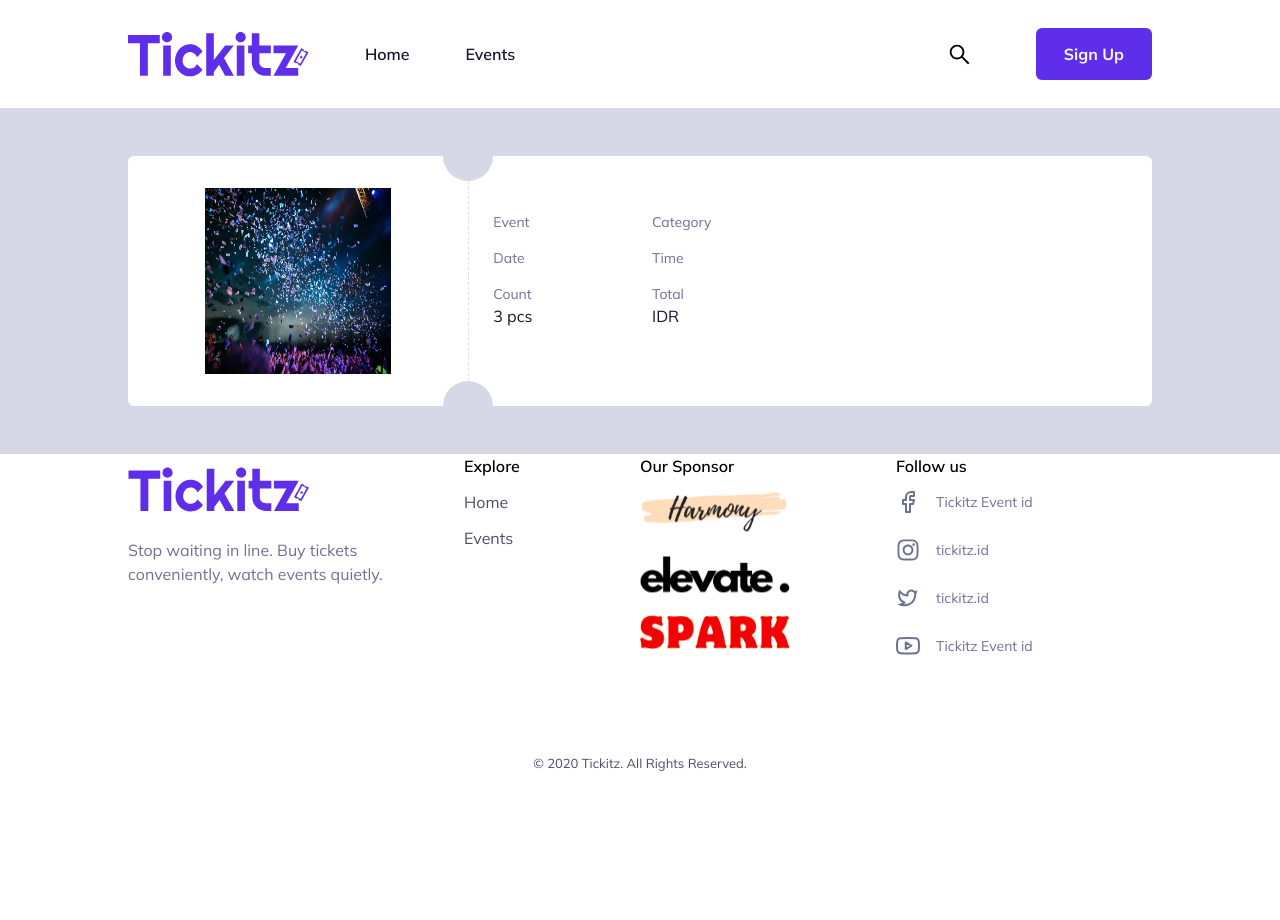
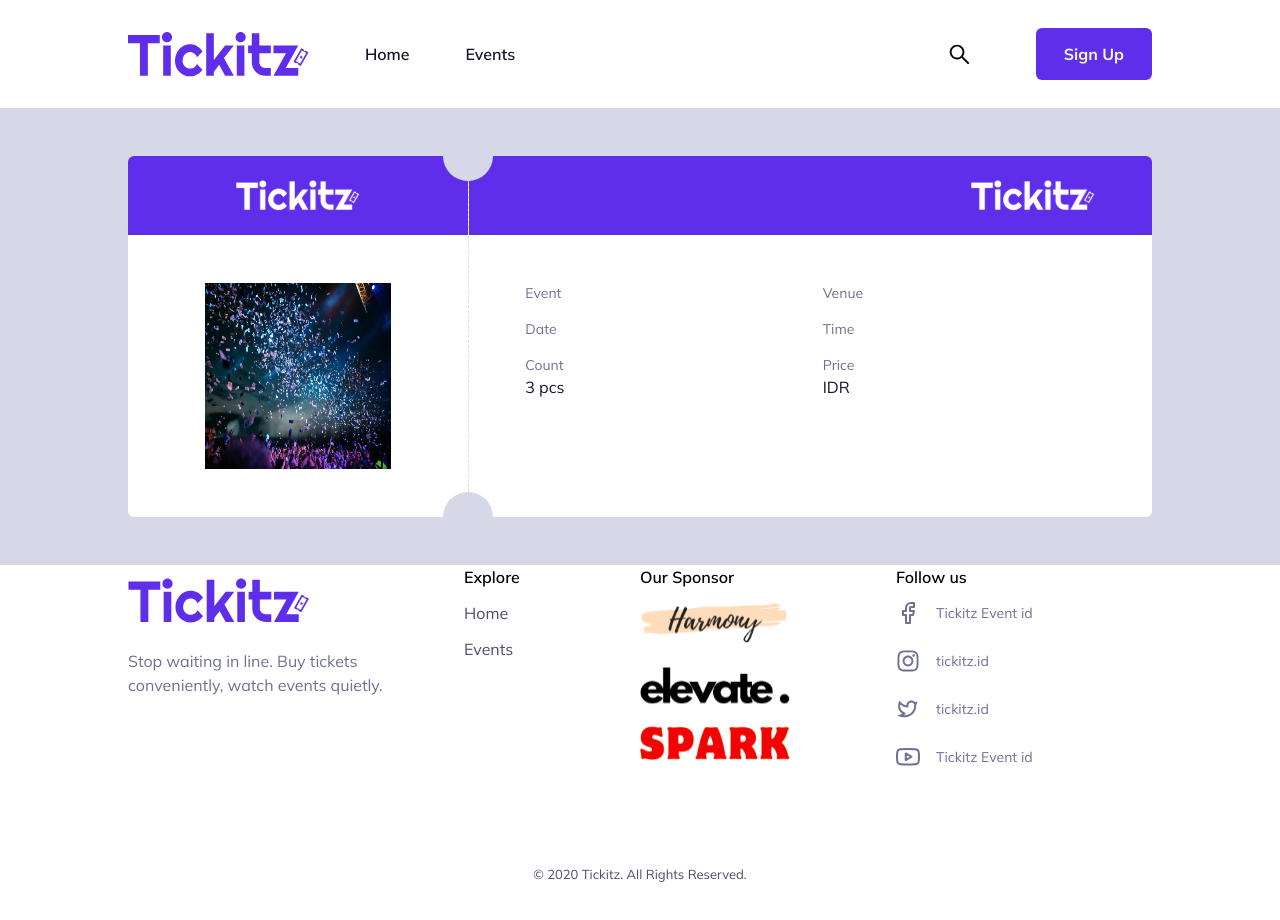
Before and after one commit to Yosef1997/miniproject, a Next.js app: page /ticket in a window 1280 px wide. Shown: the top 920 px of the page. Before the commit the page ends 830 px from the top, so only its background shows below. Built offline with nearby package versions, Linux system fonts and the light colour scheme.

Commit message:
style: add logo tickitz and change padding

```diff
--- a/app/(main)/ticket/page.tsx
+++ b/app/(main)/ticket/page.tsx
@@ -3,27 +3,48 @@ import Image from "next/image"
 import React, { useContext } from "react"
 import Hero from "@/public/hero.webp"
 import TickitzContext from "@/context/TickitzContext"
+import TickitzWhite from "@/public/tickitz-white.svg"
+
 const page = () => {
   const { event } = useContext(TickitzContext)
 
   return (
     <div className='bg-background px-6 lg:px-16 xl:px-32 py-12'>
       <div className='bg-white rounded-md lg:grid lg:grid-cols-3'>
-        <div className=' relative flex justify-center items-center max-lg:border-b lg:border-r border-border-line border-dashed py-8'>
+        <div className=' relative flex flex-col justify-center items-center max-lg:border-b lg:border-r border-border-line border-dashed '>
+          <div className='bg-primary w-full rounded-t-md hidden lg:flex justify-center lg:py-4'>
+            <Image
+              src={TickitzWhite}
+              height={49}
+              width={125}
+              alt='Tickitz-white'
+            />
+          </div>
+          <div className='py-12'>
             <Image src={Hero} alt='barcode' className='w-[186px] h-[186px]' />
+          </div>
           <div className='absolute hidden lg:block h-[50px] w-[50px] rounded-full bg-background top-0 right-0 translate-x-1/2 -translate-y-1/2' />
           <div className='absolute block lg:hidden h-[50px] w-[50px] rounded-full bg-background -bottom-0 left-0 -translate-x-1/2 translate-y-1/2' />
           <div className='absolute h-[50px] w-[50px] rounded-full bg-background -bottom-0 right-0 translate-x-1/2 translate-y-1/2' />
         </div>
-        <div className='px-6 py-14 flex flex-col gap-y-4'>
+        <div className='lg:col-span-2'>
+          <div className='bg-primary w-full rounded-t-md hidden lg:flex justify-end px-14 py-4'>
+            <Image
+              src={TickitzWhite}
+              height={49}
+              width={125}
+              alt='Tickitz-white'
+            />
+          </div>
+          <div className='flex flex-col gap-y-4 py-12 px-8 lg:px-14'>
             <div className='grid grid-cols-2 gap-x-6'>
               <div>
                 <p className='text-label text-sm'>Event</p>
-              <p className='text-title'>{event?.title}</p>
+                <p className='text-title line-clamp-3'>{event?.title}</p>
               </div>
               <div>
-              <p className='text-label text-sm'>Category</p>
-              <p className='text-title'>{event?.category}</p>
+                <p className='text-label text-sm'>Venue</p>
+                <p className='text-title line-clamp-3'>{event?.vanue}</p>
               </div>
             </div>
             <div className='grid grid-cols-2 gap-x-6'>
@@ -42,8 +63,9 @@ const page = () => {
                 <p className='text-title'>3 pcs</p>
               </div>
               <div>
-              <p className='text-label text-sm'>Total</p>
+                <p className='text-label text-sm'>Price</p>
                 <p className='text-title'>IDR {event?.price}</p>
+              </div>
             </div>
           </div>
         </div>
```
Lines whose indentation alone changed are shown as unchanged.
